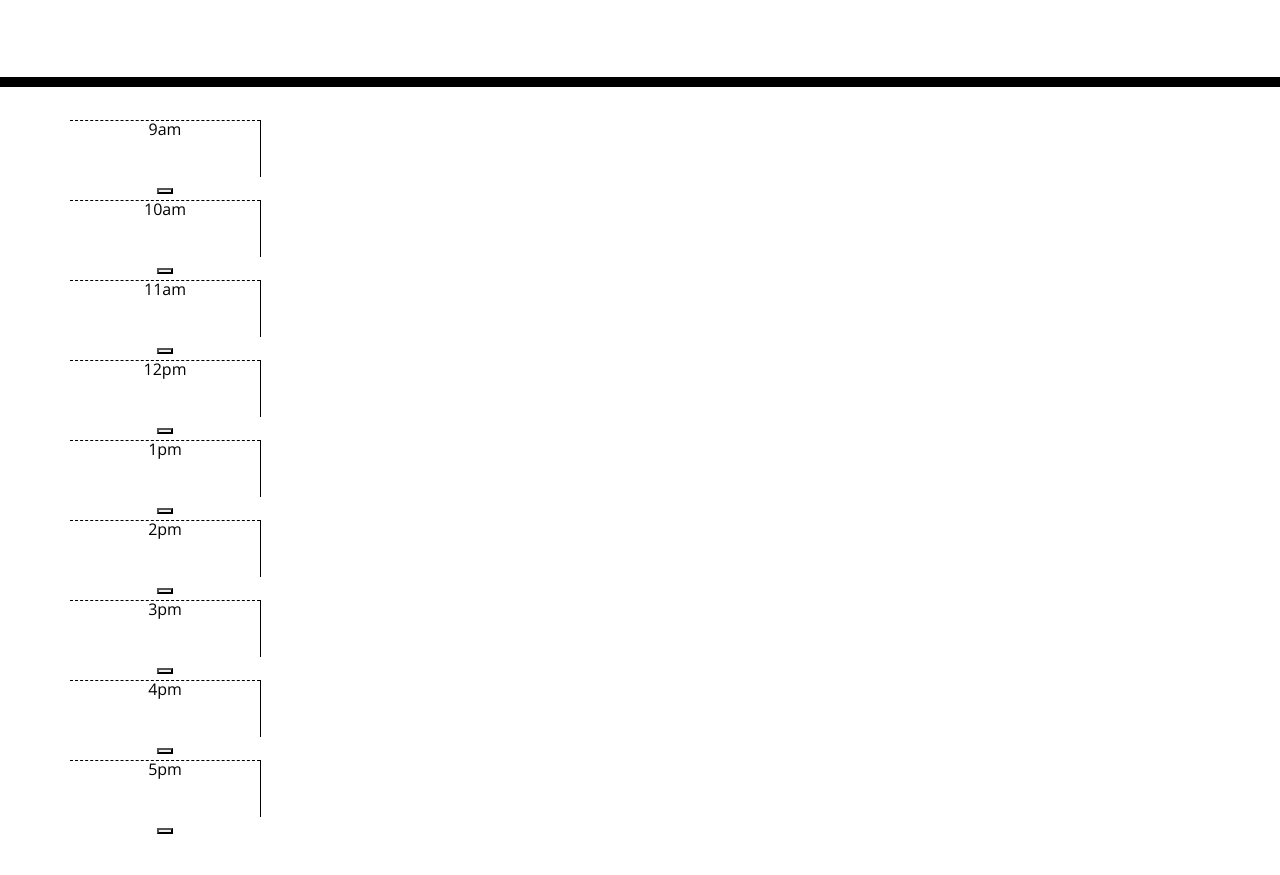
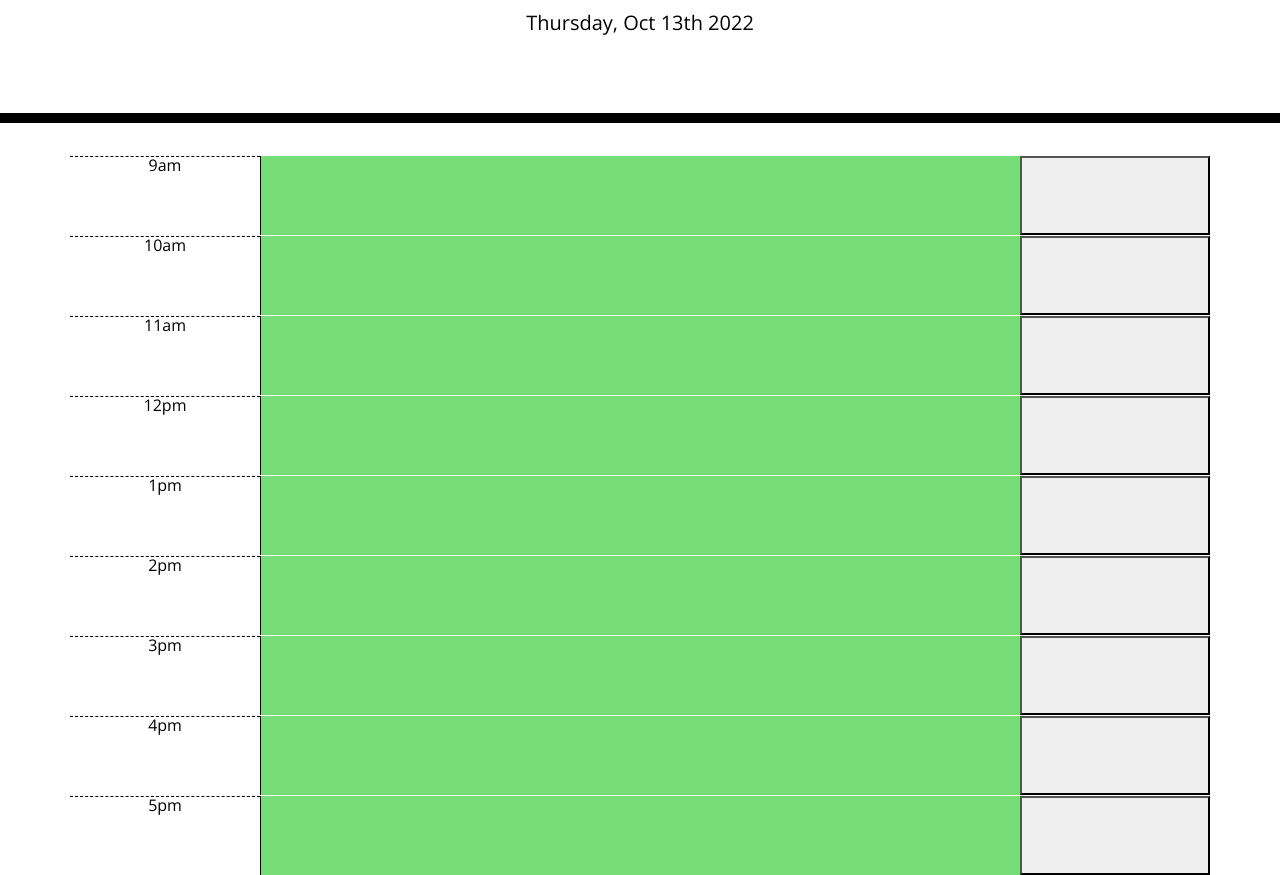
Before and after one commit to Morettilouie/Scheduler, a plain HTML site: page index.html in a window 1280 px wide. Shown: the part 181-1056 px from the top of the page. Before the commit the page ends 1020 px from the top, so only its background shows below. Drawn offline with nearby package versions, Linux system fonts and the light colour scheme; a web font is replaced by a local one.

Commit message:
local storage and readme

```diff
--- a/assets/css/style.css
+++ b/assets/css/style.css
@@ -43,7 +43,7 @@ textarea{
 }
 
 .past {
-  background-color: #d3d3d3;
+  background-color: #bbb9b9;
   color: white;
 }
 
--- a/assets/js/script.js
+++ b/assets/js/script.js
@@ -11,12 +11,12 @@ $(document).ready(function () {
         localStorage.setItem(time, text);
     })
 
-    function time() {
+    function clock() {
         // get current hour
-        var now = moment().hour();
+        var now = moment().hours();
 
         $('.time-block').each(function () {
-            var schedule = parseInt('id').split('hour')[1];
+            var schedule = parseInt($(this).attr('id').split('hr')[1]);
 
             // cycle color coordinators
             if (schedule < now) {
@@ -36,4 +36,17 @@ $(document).ready(function () {
             }
         })
     }
+
+    // get from local storage
+    $('#hr9 .description').val(localStorage.getItem('hr9'));
+    $('#hr10 .description').val(localStorage.getItem('hr10'));
+    $('#hr11 .description').val(localStorage.getItem('hr11'));
+    $('#hr10 .description').val(localStorage.getItem('hr10'));
+    $('#hr11 .description').val(localStorage.getItem('hr11'));
+    $('#hr12 .description').val(localStorage.getItem('hr12'));
+    $('#hr14 .description').val(localStorage.getItem('hr13'));
+    $('#hr15 .description').val(localStorage.getItem('hr15'));
+    $('#hr16 .description').val(localStorage.getItem('hr16'));
+
+    clock();
 })
--- a/index.html
+++ b/index.html
@@ -27,54 +27,54 @@
     <!-- Timeblocks go here -->
     <div id="hr9" class="row time-block">
       <div class="col-2 hour">9am</div>
-      <textarea class="col-md-10 description"></textarea>
-      <div class="col-2"><button class="button save-button"><span class="oi oi-clipboard"></span></button></div>
+      <textarea class="col-md-8 description"></textarea>
+      <button class="col-2 button save-button"><span class="oi oi-clipboard"></span></button>
     </div>
     <div id="hr10" class="row time-block">
       <div class="col-2 hour">10am</div>
-      <textarea class="col-md-10 description"></textarea>
-      <div class="col-2"><button class="button save-button"><span class="oi oi-clipboard"></span></button></div>
+      <textarea class="col-md-8 description"></textarea>
+      <button class="col-2 button save-button"><span class="oi oi-clipboard"></span></button>
     </div>
     <div id="hr11" class="row time-block">
       <div class="col-2 hour">11am</div>
-      <textarea class="col-md-10 description"></textarea>
-      <div class="col-2"><button class="button save-button"><span class="oi oi-clipboard"></span></button></div>
+      <textarea class="col-md-8 description"></textarea>
+      <button class="col-2 button save-button"><span class="oi oi-clipboard"></span></button>
     </div>
     <div id="hr12" class="row time-block">
       <div class="col-2 hour">12pm</div>
-      <textarea class="col-md-10 description"></textarea>
-      <div class="col-2"><button class="button save-button"><span class="oi oi-clipboard"></span></button></div>
+      <textarea class="col-md-8 description"></textarea>
+      <button class="col-2 button save-button"><span class="oi oi-clipboard"></span></button>
     </div>
     <div id="hr13" class="row time-block">
       <div class="col-2 hour">1pm</div>
-      <textarea class="col-md-10 description"></textarea>
-      <div class="col-2"><button class="button save-button"><span class="oi oi-clipboard"></span></button></div>
+      <textarea class="col-md-8 description"></textarea>
+      <button class="col-2 button save-button"><span class="oi oi-clipboard"></span></button>
     </div>
     <div id="hr14" class="row time-block">
       <div class="col-2 hour">2pm</div>
-      <textarea class="col-md-10 description"></textarea>
-      <div class="col-2"><button class="button save-button"><span class="oi oi-clipboard"></span></button></div>
+      <textarea class="col-md-8 description"></textarea>
+      <button class="col-2 button save-button"><span class="oi oi-clipboard"></span></button>
     </div>
     <div id="hr15" class="row time-block">
       <div class="col-2 hour">3pm</div>
-      <textarea class="col-md-10 description"></textarea>
-      <div class="col-2"><button class="button save-button"><span class="oi oi-clipboard"></span></button></div>
+      <textarea class="col-md-8 description"></textarea>
+      <button class="col-2 button save-button"><span class="oi oi-clipboard"></span></button>
     </div>
     <div id="hr16" class="row time-block">
       <div class="col-2 hour">4pm</div>
-      <textarea class="col-md-10 description"></textarea>
-      <div class="col-2"><button class="button save-button"><span class="oi oi-clipboard"></span></button></div>
+      <textarea class="col-md-8 description"></textarea>
+      <button class="col-2 button save-button"><span class="oi oi-clipboard"></span></button>
     </div>
     <div id="hr17" class="row time-block">
       <div class="col-2 hour">5pm</div>
-      <textarea class="col-md-10 description"></textarea>
-      <div class="col-2"><button class="button save-button"><span class="oi oi-clipboard"></span></button></div>
+      <textarea class="col-md-8 description"></textarea>
+      <button class="col-2 button save-button"><span class="oi oi-clipboard"></span></button>
     </div>
   </div>
 
-  <script src="./assets/js/script.js"></script>
   <script src="https://code.jquery.com/jquery-3.4.1.min.js"></script>
-  <script src="https://cdnjs.cloudflare.com/ajax/libs/moment.js/2.24.0/moment.min.js"></script>
+	<script src="https://cdnjs.cloudflare.com/ajax/libs/moment.js/2.24.0/moment.min.js"></script>
+	<script src="./assets/js/script.js"></script>
 </body>
 
 </html>
```
Also changed, not shown: assets/img/scheduler.png (added), 1 other file.
